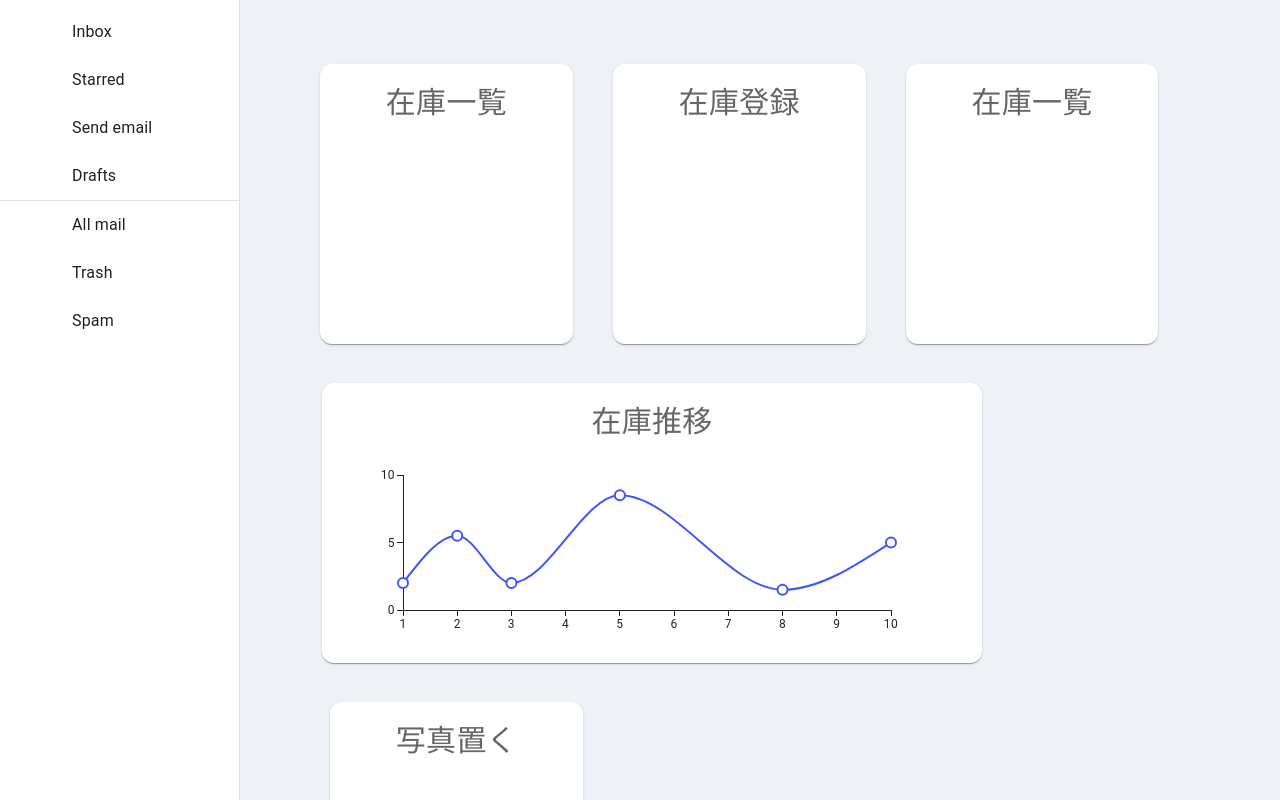
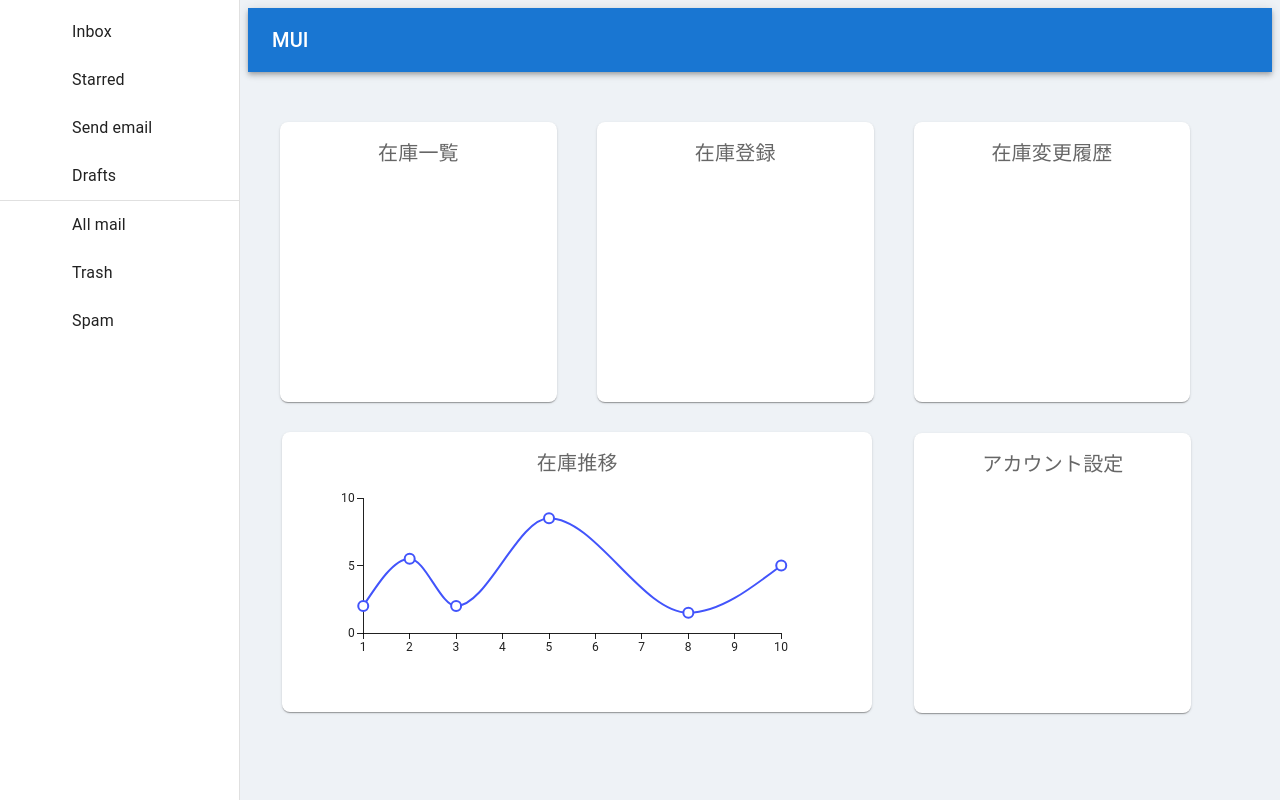
Before and after one commit to ruirui14/react_zemi_mui, a React (Vite) app: page / in a window 1280 px wide. Shown: the top 800 px of the page. Built offline with nearby package versions, Linux system fonts and the light colour scheme; some icons are missing.

Commit message:
header追加

```diff
--- a/src/pages/stock_list.jsx
+++ b/src/pages/stock_list.jsx
@@ -1,34 +1,41 @@
 import React from "react";
-import { Button, Chip } from "@mui/material";
-import AppBar from "@mui/material/AppBar"; //ヘッダーの土台になる MUI の「AppBar（アプリバー）」
-import Box from "@mui/material/Box"; //レイアウト用コンポーネント CSS の div に sx スタイルつけて使えるような感じ
-import Toolbar from "@mui/material/Toolbar"; //中身を横並びにするコンポーネント
-import Typography from "@mui/material/Typography"; //見出し・文字用。<h1> や <p> の代わりに使える
-import IconButton from "@mui/material/IconButton"; //アイコン付きボタンを作るコンポーネント MenuIconを入れて使える
-import MenuIcon from "@mui/icons-material/Menu"; //ハンバーガーメニューのアイコン
-import Drawer from "@mui/material/Drawer"; //サイドナビゲーション
-import List from "@mui/material/List";
-import Divider from "@mui/material/Divider";
-import ListItem from "@mui/material/ListItem";
-import ListItemButton from "@mui/material/ListItemButton";
-import ListItemIcon from "@mui/material/ListItemIcon";
-import ListItemText from "@mui/material/ListItemText";
+import { useNavigate } from "react-router-dom";
+
+// MUI 基本UIコンポーネント
+import {
+  AppBar,
+  Box,
+  Toolbar,
+  Typography,
+  IconButton,
+  Drawer,
+  List,
+  Divider,
+  ListItem,
+  ListItemButton,
+  ListItemIcon,
+  ListItemText,
+  CssBaseline,
+  Card,
+  CardActions,
+  CardContent,
+  Button,
+} from "@mui/material";
+
+// MUI アイコン
+import MenuIcon from "@mui/icons-material/Menu";
 import InboxIcon from "@mui/icons-material/MoveToInbox";
 import MailIcon from "@mui/icons-material/Mail";
-import CssBaseline from "@mui/material/CssBaseline";
-import Card from "@mui/material/Card";
-import CardActions from "@mui/material/CardActions";
-import CardContent from "@mui/material/CardContent";
+
+// MUI チャート
 import { LineChart } from "@mui/x-charts/LineChart";
-import { useNavigate } from "react-router-dom";
-
 
 export default function StockList() {
   const navigate = useNavigate();
 
   const gotoStockTable = () => {
     navigate("/stock_table");
-  }
+  };
   const drawerWidth = 240;
   const DrawerList = (
     //リスト全体の親要素(ここに複数のリストアイテムが入る)
@@ -64,14 +71,7 @@ export default function StockList() {
 
   return (
     <>
-      <Box
-        sx={{
-          display: "flex",
-          height: "100%",
-          m: 5,
-          backgroundColor: "#EEF2F6",
-        }}
-      >
+      <Box sx={{ display: "flex" }}>
         {/* 常に開いたDrawer */}
         <Drawer
           variant="permanent"
@@ -87,110 +87,94 @@ export default function StockList() {
           <Box sx={{ overflow: "auto" }}>{DrawerList}</Box>
         </Drawer>
 
+        {/* ヘッダー＋メイン */}
+        <Box sx={{ flexGrow: 1, display: "flex", flexDirection: "column" }}>
+          {/* ヘッダー */}
+          <AppBar position="static" sx={{ backgroundColor: "#1976d2" }}>
+            <Toolbar>
+              <Typography variant="h6" noWrap>
+                MUI
+              </Typography>
+            </Toolbar>
+          </AppBar>
+
           <Box
             component="main"
             sx={{
-            flexGrow: 1, // ← 親の横幅を広げる
-            width: "350px",
-            height: "350px",
+              flexGrow: 1,
+              backgroundColor: "#EEF2F6",
               display: "flex",
-            bgcolor: "background.default",
               flexWrap: "wrap",
               gap: 3,
               p: 3,
-            backgroundColor: "#EEF2F6",
+              minHeight: "calc(100vh - 64px)",
+              alignContent: "flex-start",
+              marginTop: "20px"
             }}
           >
-          <Button onClick={gotoStockTable} sx={{ height: "280px", width: "30%" }}>
-            <Card sx={{ height: "280px", width: "100%", borderRadius: "12px" }}>
+            <Button onClick={gotoStockTable} sx={{ width: "30%" }}>
+              <Card sx={{ width: "100%", height: 280, borderRadius: 2 }}>
                 <CardContent>
-                <Typography
-                  gutterBottom
-                  sx={{ color: "text.secondary", fontSize: 30 }}
-                >
+                  <Typography sx={{ fontSize: 20, color: "text.secondary" }}>
                     在庫一覧
                   </Typography>
                 </CardContent>
               </Card>
             </Button>
 
-          <Button sx={{ height: "280px", width: "30%" }}>
-            <Card sx={{ height: "280px", width: "100%", borderRadius: "12px" }}>
+            <Button sx={{ width: "30%" }}>
+              <Card sx={{ width: "100%", height: 280, borderRadius: 2 }}>
                 <CardContent>
-                <Typography
-                  gutterBottom
-                  sx={{ color: "text.secondary", fontSize: 30 }}
-                >
+                  <Typography sx={{ fontSize: 20, color: "text.secondary" }}>
                     在庫登録
                   </Typography>
                 </CardContent>
               </Card>
             </Button>
 
-          <Button sx={{ height: "280px", width: "30%" }}>
-            <Card sx={{ height: "280px", width: "100%", borderRadius: "12px" }}>
+            <Button sx={{ width: "30%" }}>
+              <Card sx={{ width: "100%", height: 280, borderRadius: 2 }}>
                 <CardContent>
-                <Typography
-                  gutterBottom
-                  sx={{ color: "text.secondary", fontSize: 30 }}
-                >
-                  在庫一覧
+                  <Typography sx={{ fontSize: 20, color: "text.secondary" }}>
+                    在庫変更履歴
                   </Typography>
                 </CardContent>
               </Card>
             </Button>
 
             {/*チャート*/}
-          <Card
-            sx={{
-              height: "280px",
-              width: "660px",
-              marginLeft: "10px",
-              borderRadius: "12px",
-              marginTop: "15px",
-            }}
-          >
+            <Card sx={{ width: "60.5%", height: 280, borderRadius: 2, marginLeft: "10px" }}>
               <CardContent>
                 <Typography
-                gutterBottom
-                sx={{ color: "text.secondary", fontSize: 30, textAlign: "center" }}
+                  sx={{
+                    fontSize: 20,
+                    textAlign: "center",
+                    color: "text.secondary",
+                  }}
                 >
                   在庫推移
                 </Typography>
                 <LineChart
                   xAxis={[{ data: [1, 2, 3, 5, 8, 10] }]}
-                series={[
-                  {
-                    data: [2, 5.5, 2, 8.5, 1.5, 5],
-                  },
-                ]}
-                margin={{right:75}}
+                  series={[{ data: [2, 5.5, 2, 8.5, 1.5, 5] }]}
                   height={200}
+                  margin={{ right: 75 }}
                 />
               </CardContent>
             </Card>
 
-          <Button
-            sx={{
-              height: "280px",
-              width: "30%",
-              marginLeft: "10px",
-              marginTop: "15px",
-            }}
-          >
-            <Card sx={{ height: "280px", width: "100%", borderRadius: "12px" }}>
+            <Button sx={{ width: "30%", marginLeft: "10px", marginTop: "-5px" }}>
+              <Card sx={{ width: "100%", height: 280, borderRadius: 2 }}>
                 <CardContent>
-                <Typography
-                  gutterBottom
-                  sx={{ color: "text.secondary", fontSize: 30 }}
-                >
-                  写真置く
+                  <Typography sx={{ fontSize: 20, color: "text.secondary" }}>
+                    アカウント設定
                   </Typography>
                 </CardContent>
               </Card>
             </Button>
           </Box>
         </Box>
+      </Box>
     </>
   );
 }
```
Lines whose indentation alone changed are shown as unchanged.
